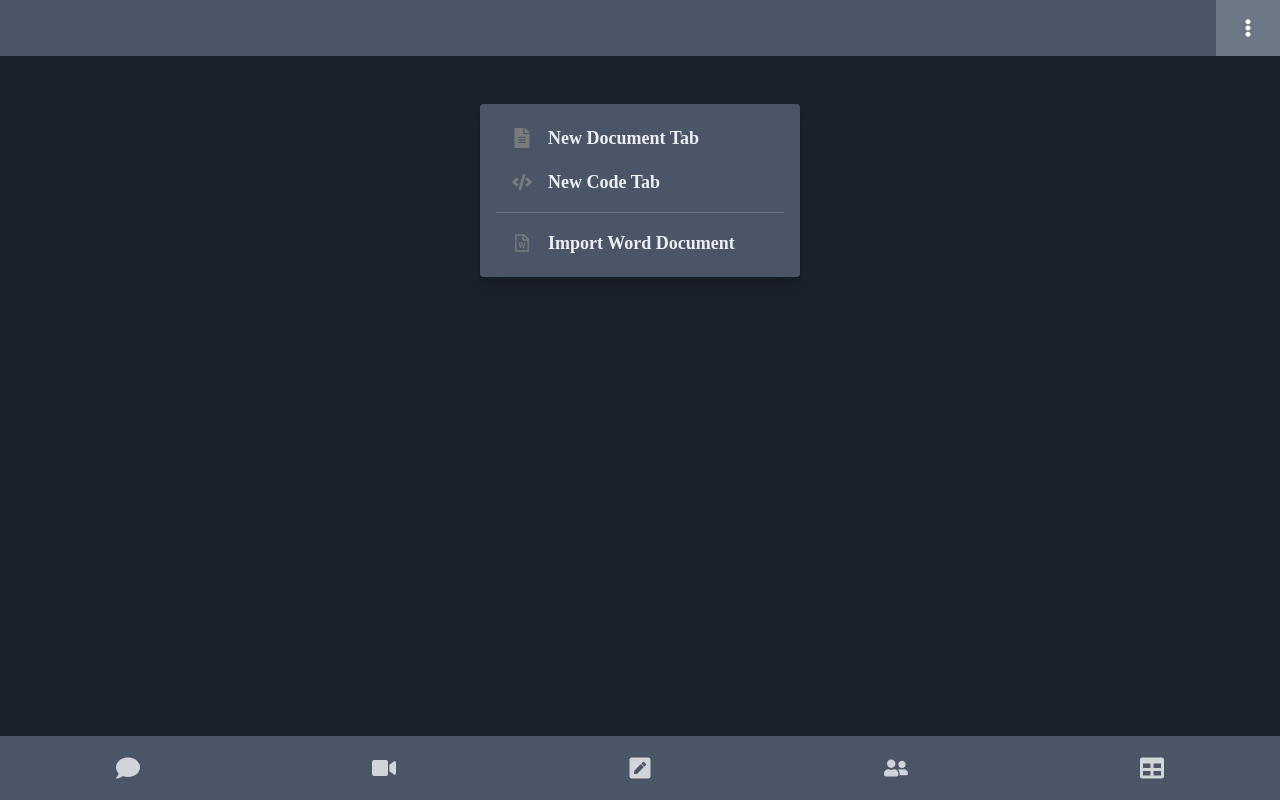
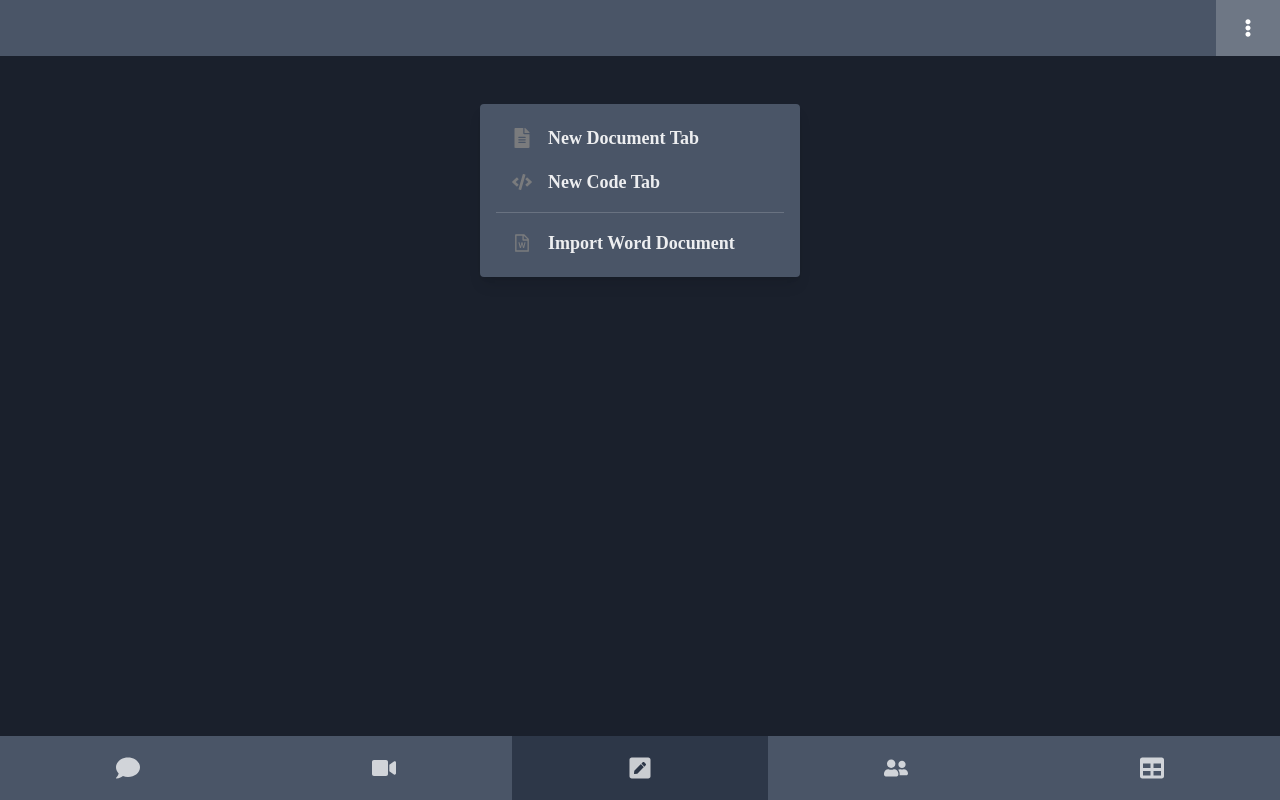
Before and after one commit to RanafaB18/CodeFusion-React, a React (Vite) app in the folder frontend/: page /go/1 in a window 1280 px wide. Both pictures are taken after typing "Sample" into the empty fields and a click on the button "Join". Built offline with nearby package versions, Linux system fonts and the light colour scheme; no server answers.

Commit message:
Cleaned bottom navigation code (DRY) and css for switching between the tabs

```diff
--- a/frontend/src/components/BottomNavigationBar.jsx
+++ b/frontend/src/components/BottomNavigationBar.jsx
@@ -7,40 +7,38 @@ import {
 } from "react-icons/fa";
 import { useState } from "react";
 
+const icons = [
+  {id: 1, icon: <FaComment className="bottom-nav-icon" />},
+  {id: 2, icon: <FaVideo className="bottom-nav-icon" />},
+  {id: 3, icon: <FaPenSquare className="bottom-nav-icon" />},
+  {id: 4, icon: <FaUserFriends className="bottom-nav-icon" />},
+  {id: 5, icon: <FaTable className="bottom-nav-icon" />},
+]
 const BottomNavigationBar = () => {
-  const [index, setIndex] = useState(2);
+  const [activeIndex, setActiveIndex] = useState(2);
+  const makeActive = (index) => {
+    setActiveIndex(index)
+  }
   return (
     <div className="absolute w-full bottom-0">
       <div
-        className="h-16 bg-blackhover
-            "
+        className="h-16 bg-blackhover"
       >
         <div className="flex justify-around h-full ">
-          <div className="btm-nav">
-            <button>
-              <FaComment className="btm-icons" />
-            </button>
-          </div>
-          <div className="btm-nav">
-            <button>
-              <FaVideo className="btm-icons" />
-            </button>
-          </div>
-          <div className="btm-nav">
-            <button>
-              <FaPenSquare className="btm-icons" />
-            </button>
-          </div>
-          <div className="btm-nav">
-            <button>
-              <FaUserFriends className="btm-icons" />
-            </button>
-          </div>
-          <div className="btm-nav">
-            <button>
-              <FaTable className="btm-icons" />
-            </button>
-          </div>
+          {icons.map((iconData, index) => {
+            const {id, icon} = iconData
+            return (
+              <div
+              className={`bottom-nav ${index == activeIndex ? 'bg-blacklike' : ''}`}
+              key={id}
+              onClick={() => makeActive(index)}
+              >
+                <button type="button">
+                  {icon}
+                </button>
+              </div>
+            );
+          })}
         </div>
       </div>
     </div>
--- a/frontend/src/index.css
+++ b/frontend/src/index.css
@@ -15,10 +15,10 @@ body {
       focus:outline-none focus:ring focus:ring-activeblue
       lg:text-lg lg:font-semibold lg:ml-3 tracking-wide
   }
-  .btm-icons {
+  .bottom-nav-icon {
     @apply text-2xl text-white opacity-75
   }
-  .btm-nav {
-    @apply flex flex-1 justify-center text-center cursor-pointer hover:bg-blackish
+  .bottom-nav {
+    @apply flex flex-1 justify-center text-center cursor-pointer hover:bg-blacklike
   }
 }
```
